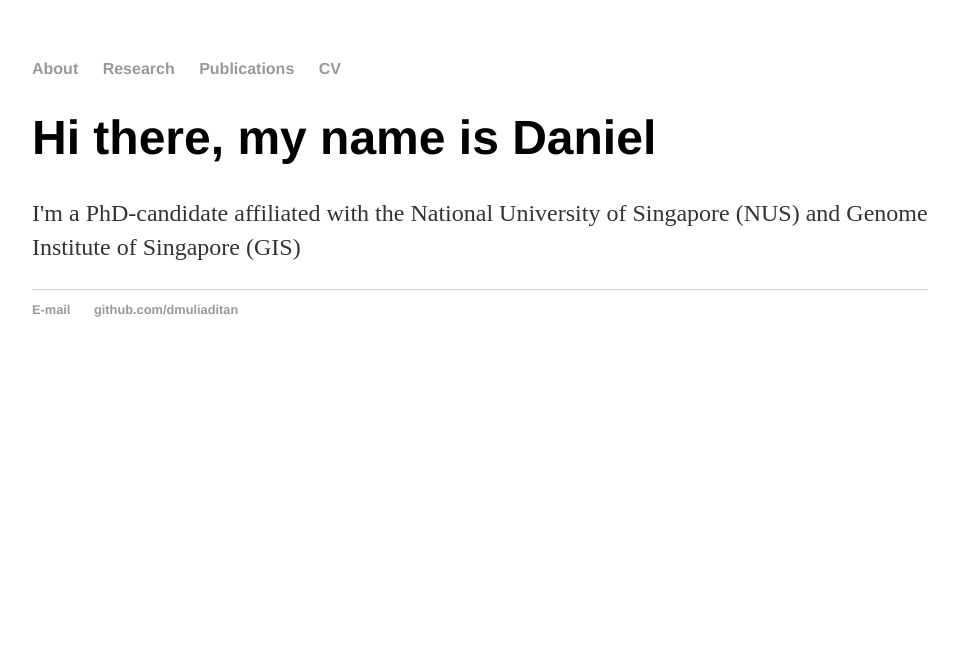
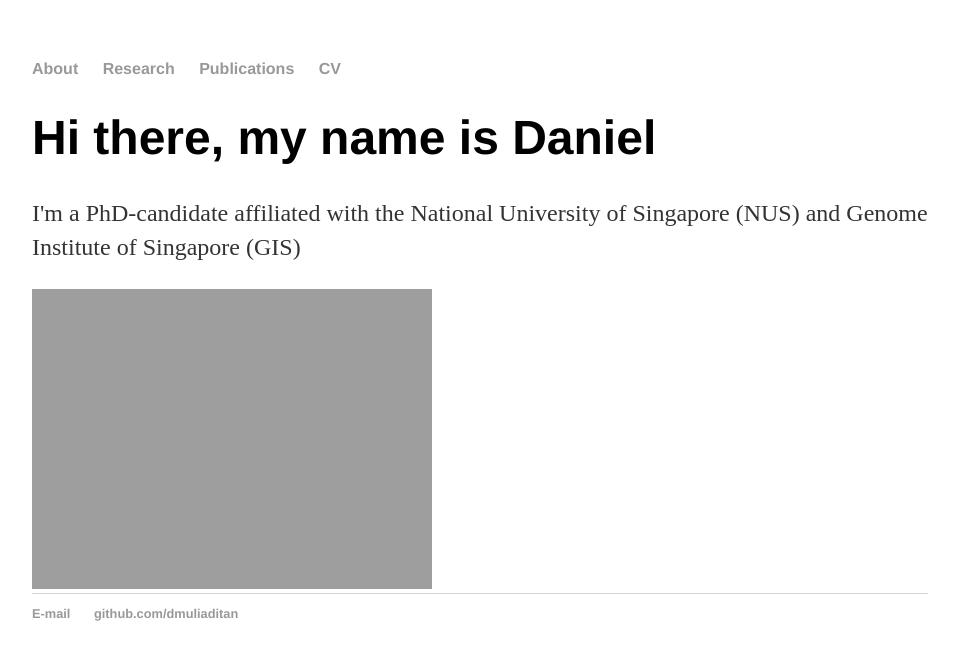
Before and after one commit to dmuliaditan/dmuliaditan.github.io, a Jekyll site: the page built from index.html, in a window 1280 px wide. Shown: the top 660 px of the page, without its empty margins (160-1118 px from the left). Built offline with Jekyll 4.4.1, drawn with Linux system fonts in a browser that asks for light colours.

Commit message:
Update index.html

```diff
--- a/index.html
+++ b/index.html
@@ -6,3 +6,5 @@
 	<h1>Hi there, my name is Daniel</h1>
 	<p>I'm a PhD-candidate affiliated with the National University of Singapore (NUS) and Genome Institute of Singapore (GIS)</p>
 </div><!-- /.blurb -->
+
+<img src=”(https://media-exp1.licdn.com/dms/image/C4D03AQEtXJfCa3lPEg/profile-displayphoto-shrink_800_800/0/1570023656793?e=1646265600&v=beta&t=BP19NBpE4RavFsZA-aXw02bW_SA7a2e9mqPpJHpPVN0)”>
```
